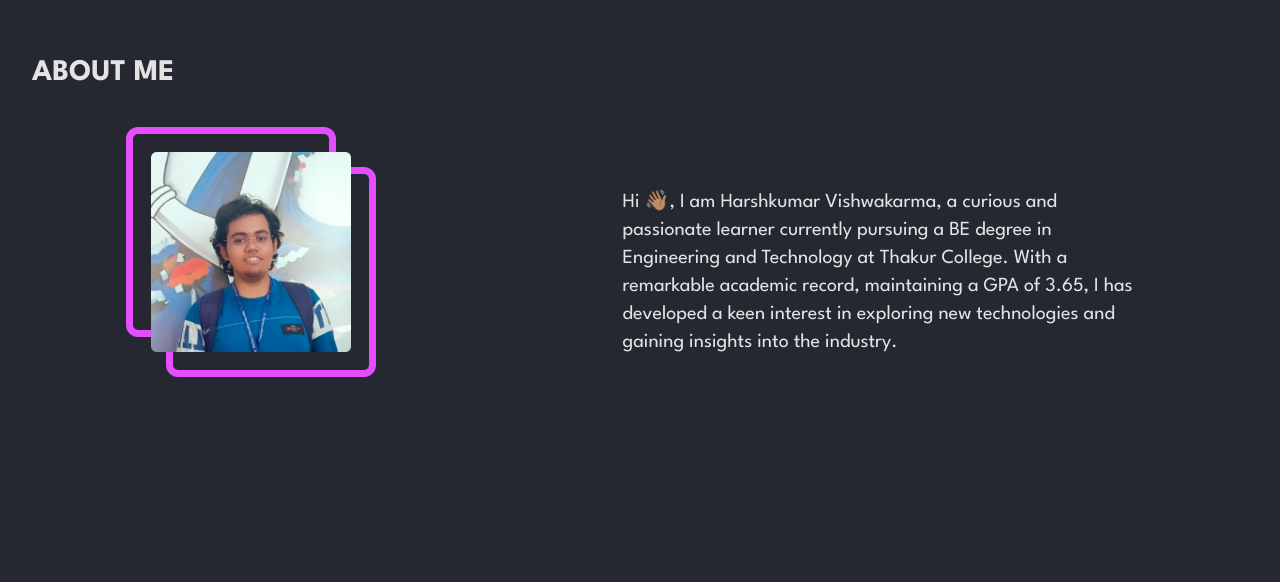
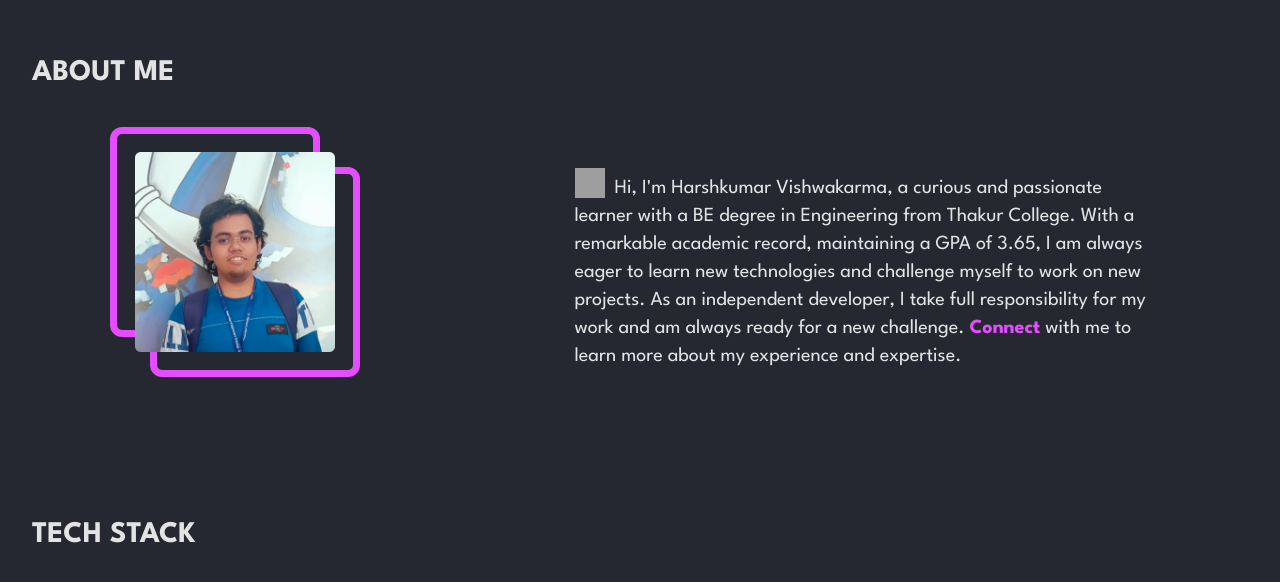
Before and after one commit to harsh-vish14/personal-porfolio, a React (Vite) app: page / in a window 1280 px wide. Shown: the part 841-1423 px from the top of the page. Built offline with nearby package versions, Linux system fonts and the light colour scheme; grey boxes are pictures that could not be loaded.

Commit message:
done some changes in about sections and added teckstack section, next working on teckstack section

```diff
--- a/components/home/components/aboutme.jsx
+++ b/components/home/components/aboutme.jsx
@@ -9,12 +9,37 @@ function ABOUTME() {
         <div className="about-me-img mr-5 mb-10">
           <img src={me_image} className="max-h-[200px] max-w-[200px]" />
         </div>
-        <div className="text-xl max-w-lg ">
-          Hi 👋🏽, I am Harshkumar Vishwakarma, a curious and passionate learner
-          currently pursuing a BE degree in Engineering and Technology at Thakur
-          College. With a remarkable academic record, maintaining a GPA of 3.65,
-          I has developed a keen interest in exploring new technologies and
-          gaining insights into the industry.
+        <div className="text-xl max-w-xl">
+          Hi
+          <div
+            style={{
+              width: 30,
+              float: "left",
+              height: 10,
+              marginRight: 10,
+              marginTop: -6,
+            }}
+          >
+            <img
+              src="https://raw.githubusercontent.com/ABSphreak/ABSphreak/master/gifs/Hi.gif"
+              style={{ height: 30 }}
+            />
+          </div>
+          , I'm Harshkumar Vishwakarma, a curious and passionate learner with a
+          BE degree in Engineering from Thakur College. With a remarkable
+          academic record, maintaining a GPA of 3.65, I am always eager to learn
+          new technologies and challenge myself to work on new projects. As an
+          independent developer, I take full responsibility for my work and am
+          always ready for a new challenge.{" "}
+          <span>
+            <a
+              className="font-bold no-underline text-pink hover:opacity-90"
+              href="#ContactMe"
+            >
+              Connect
+            </a>
+          </span>{" "}
+          with me to learn more about my experience and expertise.
         </div>
       </div>
     </div>
--- a/components/home/components/techstack.jsx
+++ b/components/home/components/techstack.jsx
@@ -0,0 +1,11 @@
+import React from "react";
+
+function TECHSTACK() {
+  return (
+    <div>
+      <div className="py-4 font-bold text-3xl pt-20">TECH STACK</div>
+    </div>
+  );
+}
+
+export default TECHSTACK;
--- a/components/home/home.jsx
+++ b/components/home/home.jsx
@@ -1,12 +1,15 @@
 import ABOUTME from "./components/aboutme";
 import HEADER from "./components/header";
+import TECHSTACK from "./components/techstack";
 
 function HOME() {
   return (
     <div className="">
       <HEADER />
       <ABOUTME />
-      <div style={{ height: "100vh" }} id="techStack"></div>
+      <div style={{ height: "100vh" }} id="techStack">
+        <TECHSTACK />
+      </div>
       <div style={{ height: "100vh" }} id="projects"></div>
       <div style={{ height: "100vh" }} id="testimony"></div>
       <div style={{ height: "100vh" }} id="blogs"></div>
--- a/src/index.css
+++ b/src/index.css
@@ -43,14 +43,14 @@ html {
   right: -20px;
 }
 .about-me-img:hover::after {
-  bottom: 30px;
-  right: -30px;
+  bottom: 20px;
+  right: -20px;
   /* transform: rotate(90deg); */
   /* border: 5px solid #e54efe; */
 }
 .about-me-img:hover::before {
-  top: 30px;
-  left: -30px;
+  top: 20px;
+  left: -20px;
   /* transform: rotate(-90deg); */
   /* border: 5px solid #e54efe; */
 }
```
